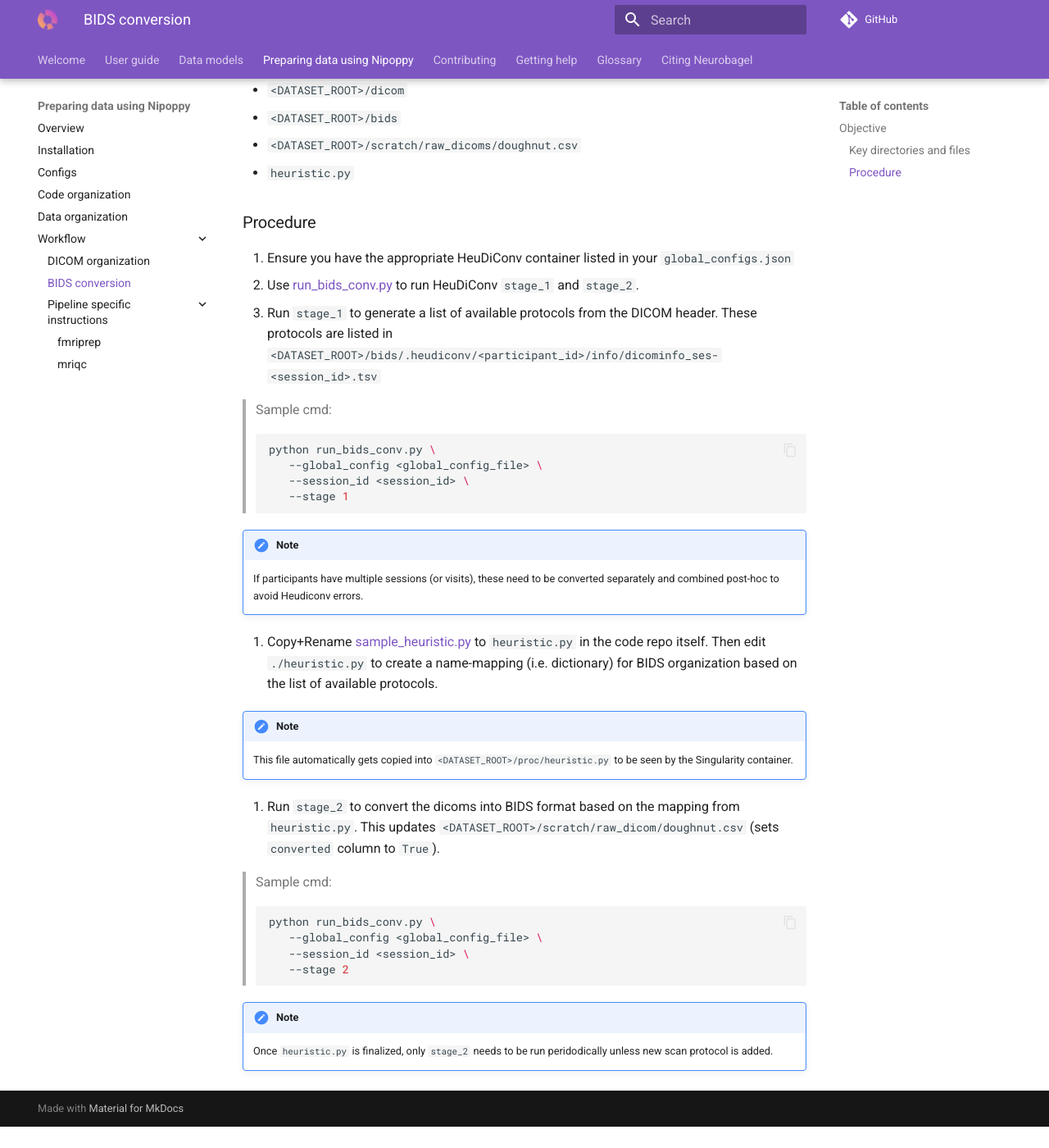
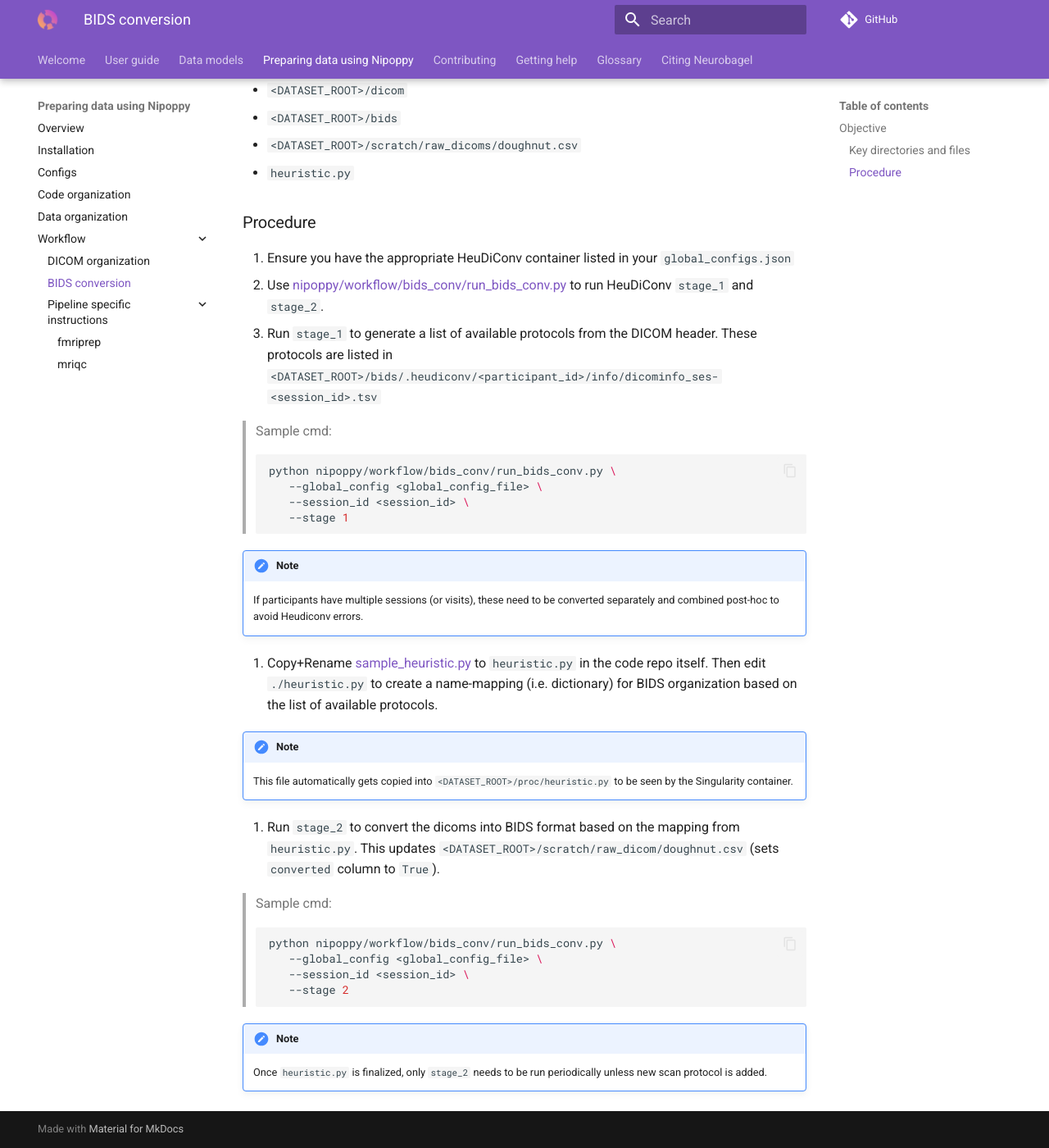
Before and after one commit to neurobagel/documentation, an MkDocs documentation site: the page built from docs/nipoppy/workflow/bids_conv.md, in a window 1280 px wide and 1400 px high, scrolled down 345 px. Shown: the whole window at 82% size. Built offline with MkDocs 1.6.1 and Material for MkDocs 9.7.7, drawn with Linux system fonts in a browser that asks for light colours; comment, search, counter and statistics services are not loaded; before the commit the page ends 1719 px from its top, so only the background shows below that.

````diff
--- a/docs/nipoppy/workflow/bids_conv.md
+++ b/docs/nipoppy/workflow/bids_conv.md
@@ -17,12 +17,12 @@ Convert DICOMs to BIDS using [Heudiconv](https://heudiconv.readthedocs.io/en/lat
 ### Procedure
 
 1. Ensure you have the appropriate HeuDiConv container listed in your `global_configs.json`
-2. Use [run_bids_conv.py](https://github.com/neurodatascience/nipoppy/blob/main/nipoppy/workflow/bids_conv/run_bids_conv.py) to run HeuDiConv `stage_1` and `stage_2`.
+2. Use [nipoppy/workflow/bids_conv/run_bids_conv.py](https://github.com/neurodatascience/nipoppy/blob/main/nipoppy/workflow/bids_conv/run_bids_conv.py) to run HeuDiConv `stage_1` and `stage_2`.
    - Run `stage_1` to generate a list of available protocols from the DICOM header. These protocols are listed in `<DATASET_ROOT>/bids/.heudiconv/<participant_id>/info/dicominfo_ses-<session_id>.tsv`
 
 > Sample cmd:
 ```bash
-python run_bids_conv.py \
+python nipoppy/workflow/bids_conv/run_bids_conv.py \
    --global_config <global_config_file> \
    --session_id <session_id> \
    --stage 1
@@ -43,7 +43,7 @@ python run_bids_conv.py \
 
 > Sample cmd:
 ```bash
-python run_bids_conv.py \
+python nipoppy/workflow/bids_conv/run_bids_conv.py \
    --global_config <global_config_file> \
    --session_id <session_id> \
    --stage 2
@@ -52,4 +52,4 @@ python run_bids_conv.py \
 
 !!! note
 
-    Once `heuristic.py` is finalized, only `stage_2` needs to be run peridodically unless new scan protocol is added.
+    Once `heuristic.py` is finalized, only `stage_2` needs to be run periodically unless new scan protocol is added.
````
Also changed, not shown: docs/nipoppy/installation.md (+4 -3 lines), docs/nipoppy/workflow/dicom_org.md (+3 -3 lines), docs/nipoppy/workflow/proc_pipe/fmriprep.md (+5 -5 lines), docs/nipoppy/workflow/proc_pipe/mriqc.md (+3 -3 lines).
